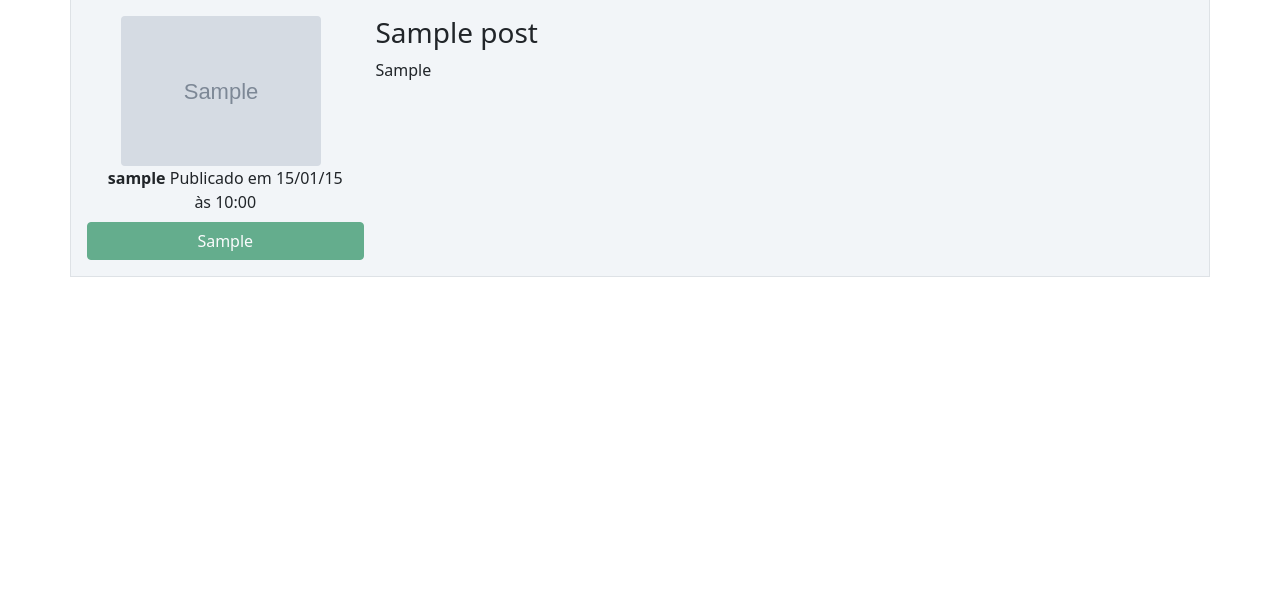
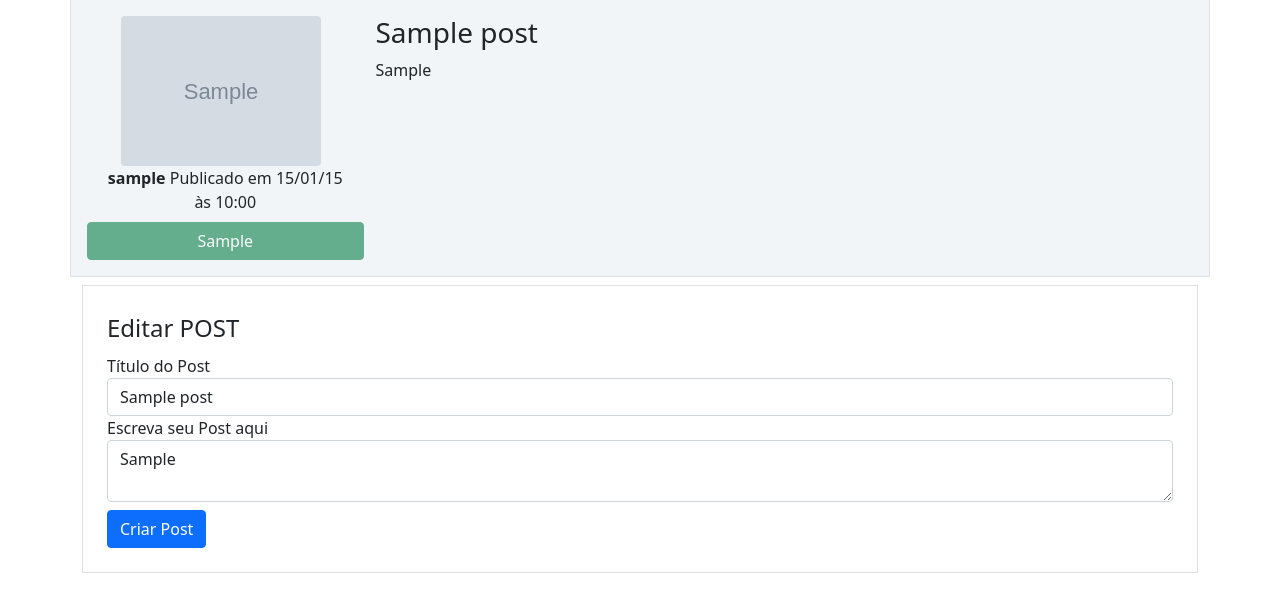
Before and after one commit to EdsonTomasDev/Site_Comunidade, a Flask app: page /post/1 in a window 1280 px wide. Shown: the part 81-693 px from the top of the page. Run offline with Flask 2, Linux system fonts and the light colour scheme; a user stored in the database is signed in; tables that the repository leaves empty hold one stand-in row (values such as "Sample post"); grey boxes marked "Sample" are stand-in pictures; some libraries are stand-ins or nearby versions.

Commit message:
Feat: config edit post

```diff
--- a/comunidadeimpressionadora/models.py
+++ b/comunidadeimpressionadora/models.py
@@ -32,5 +32,5 @@ class Post(database.Model):
     id = database.Column(database.Integer, primary_key=True)
     titulo = database.Column(database.String, nullable=False, )
     corpo = database.Column(database.Text, nullable=False)
-    data_criacao = database.Column(database.DateTime, nullable=False, default=datetime.utcnow())
+    data_criacao = database.Column(database.DateTime, nullable=False, default=datetime.now)
     id_usuario = database.Column(database.Integer, database.ForeignKey('usuario.id'), nullable=False)
--- a/comunidadeimpressionadora/routes.py
+++ b/comunidadeimpressionadora/routes.py
@@ -164,7 +164,24 @@ def editar_perfil():
     return render_template("editar_perfil.html", foto_perfil=foto_perfil, form=form)
 
 
-@app.route("/post/<post_id>")
+@app.route("/post/<post_id>", methods=['GET', 'POST'])
 def exibir_post(post_id):
     post = Post.query.get(post_id)
-    return render_template("post.html", post=post, datetime=datetime)
+    #EXIBIR FORMULÁRIO SE O AUTOR DO POST FOR O USUÁRIO LOGADO
+    form = FormCriarPost()
+    if current_user == post.autor:
+        form = FormCriarPost()
+        if request.method == 'GET':
+            form.titulo.data = post.titulo
+            form.corpo.data = post.corpo
+        elif form.validate_on_submit():
+            post.titulo = form.titulo.data
+            post.corpo = form.corpo.data
+            #EDITAR O POST
+            database.session.commit()
+            flash('Post atualizado com sucesso!', 'alert-success')
+            return redirect(url_for('home'))
+    else:
+        form = None
+
+    return render_template("post.html", post=post, datetime=datetime, form=form)
--- a/comunidadeimpressionadora/templates/post.html
+++ b/comunidadeimpressionadora/templates/post.html
@@ -41,4 +41,51 @@
 
 
     </div>
+
+        <div class="container">
+             <!--VERIFICAR SE EXISTE O FORMULÁRIO DE EDITAR POST NO ARQUIVO ROUTES.PY EM EXIBIR POST -->
+        {% if form %}
+                  <form method="POST" action="" class="border p-4 mt-2"> <!-- INÍCIO DO FORMULÁRIO-->
+                            {{form.csrf_token}}
+               <legend>Editar POST</legend>
+                    <fieldset>
+                        <div class="form-group">
+                            {{ form.titulo.label(class="form-control-label") }}
+                            <!-- EXIBE MENSAGEM DE ERRO SE HOUVER-->
+                            {% if form.titulo.errors %}
+                                {{ form.titulo(class="form-control is-invalid") }}
+                            <div class="invalid-feedback">
+                                {% for erro in form.titulo.errors %}
+                                    {{ erro }}
+                                {% endfor %}
+                            </div>
+                            {% else %}
+                                 {{ form.titulo(class="form-control") }}
+                            {% endif %}
+
+                        </div>
+
+                          <div class="form-group">
+                            {{ form.corpo.label(class="form-control-label") }}
+                            <!-- EXIBE MENSAGEM DE ERRO SE HOUVER-->
+                            {% if form.corpo.errors %}
+                                {{ form.corpo(class="form-control is-invalid") }}
+                            <div class="invalid-feedback">
+                                {% for erro in form.corpo.errors %}
+                                    {{ erro }}
+                                {% endfor %}
+                            </div>
+                            {% else %}
+                                 {{ form.corpo(class="form-control") }}
+                            {% endif %}
+
+                        </div>
+
+                         {{ form.botao_submit(class="btn btn-primary mt-2") }}
+
+                    </fieldset>
+          </form><!-- FIM DO FORMULÁRIO-->
+        {% endif %}
+        </div>
+
 {% endblock %}
--- a/main.py
+++ b/main.py
@@ -4,4 +4,4 @@ if __name__ == '__main__':
     app.run(debug=True)
 
 
-#PAREI NO VIDEO 46. Uma Página para cada Post EM 00:00 MINUTOS.
+#PAREI NO VIDEO 48. Data de Criação, Editar e Excluir Post EM 00:00 MINUTOS.
```
